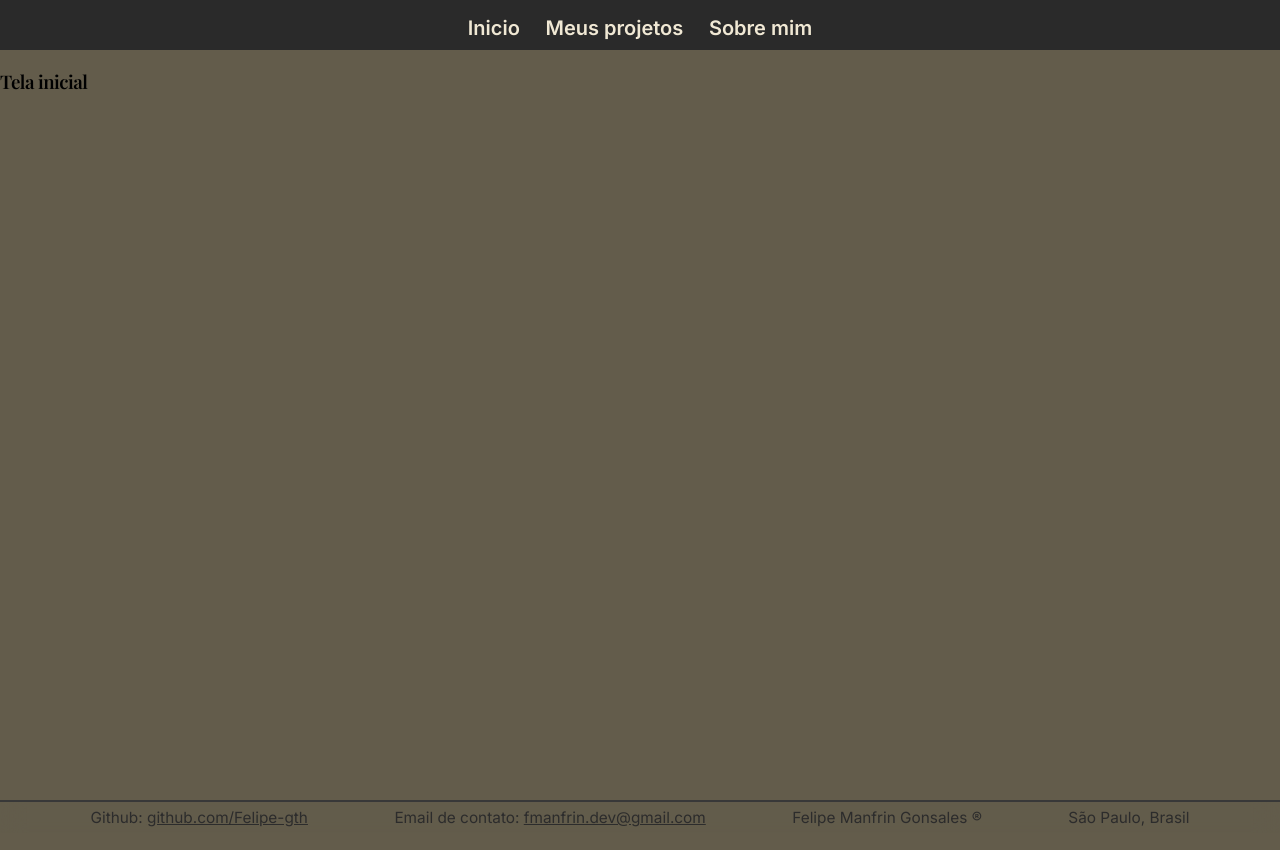
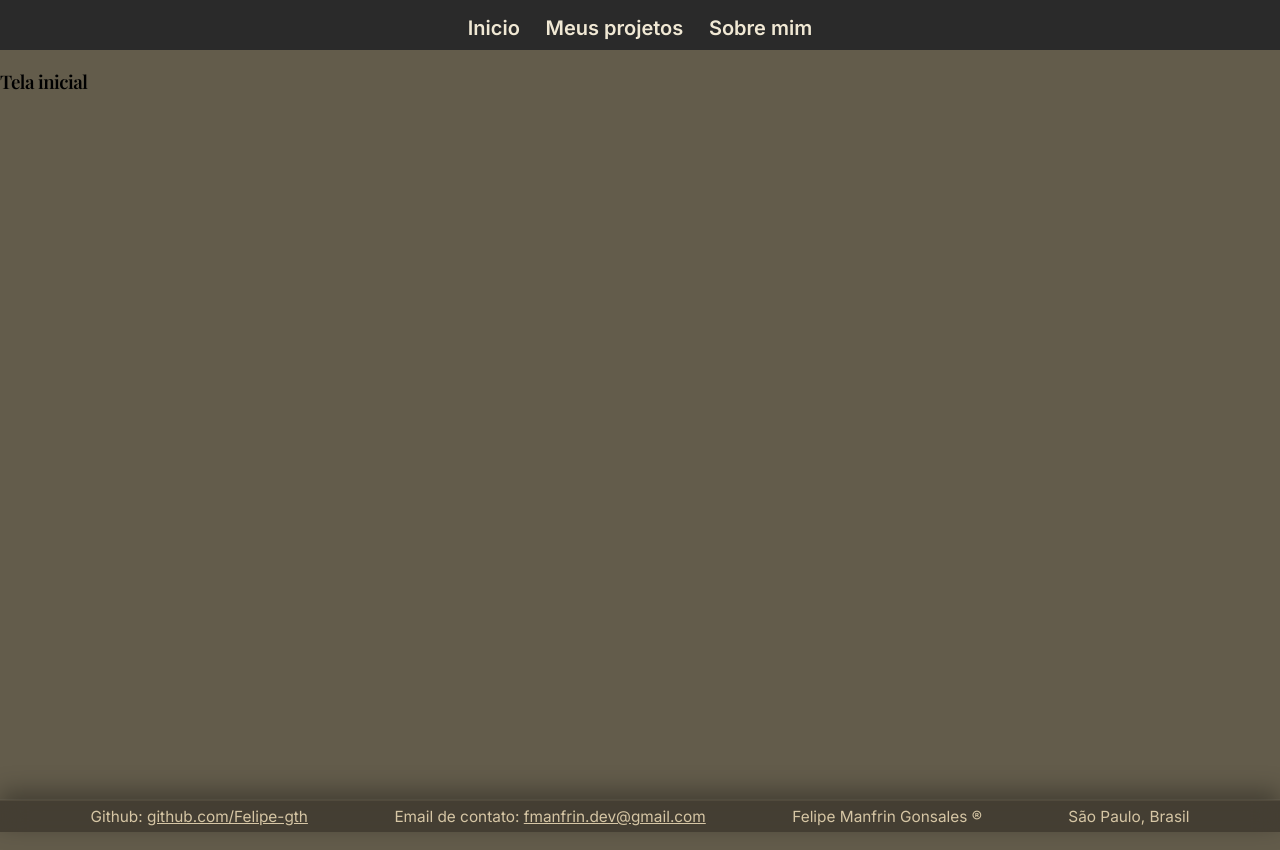
Before and after one commit to Felipe-gth/portfolio, an Angular app: page / in a window 1280 px wide. Built offline with nearby package versions, Linux system fonts and the light colour scheme.

Commit message:
Finish footer, projects search field and fix details page width

```diff
--- a/src/app/components/footer/footer.component.css
+++ b/src/app/components/footer/footer.component.css
@@ -4,20 +4,19 @@
     left: 0;
     width: 100%;
     z-index: 100;
-    background: rgba(99, 92, 75, 0.6);
+    background: rgba(58, 52, 42, 0.72);
     backdrop-filter: blur(12px);
     -webkit-backdrop-filter: blur(12px);
     transition: transform 0.3s ease;
     will-change: transform;
+    box-shadow:
+  0 -1px 0 rgba(255,255,255,0.04),
+  0 -8px 24px rgba(0,0,0,0.35);
+  border-top: 1px solid rgba(120, 110, 90, 0.25);
 }
 
 .footer-bar.hidden {
     transform: translateY(100%);
-}
-
-hr {
-    border: 1px solid #383838;
-    margin: 0;
 }
 
 .footer {
@@ -25,7 +24,7 @@ hr {
     flex-direction: row;
     justify-content: space-evenly;
     align-items: center;
-    color: #2c2c2c;
+    color: #D6C6A5;
     background: transparent;
     padding: 6px 8px;
     gap: 4px;
@@ -39,7 +38,7 @@ hr {
 
 .footer a {
     text-decoration: underline;
-    color: #2c2c2c;
+    color: #D6C6A5;
     font-size: clamp(0.4rem, 1.2vw, 1rem);
     white-space: nowrap;
 }
--- a/src/app/components/footer/footer.component.ts
+++ b/src/app/components/footer/footer.component.ts
@@ -7,7 +7,6 @@ import { ScrollService } from 'src/app/services/scroll.service';
     selector: 'app-footer',
     template: `
         <div class="footer-bar" [class.hidden]="isHidden">
-            <hr>
             <footer class="footer">
 
                 <p>Github: <a href="{{ github }}" target="_blank">{{ github.slice(8) }}</a></p>
--- a/src/app/components/technology/technology.component.css
+++ b/src/app/components/technology/technology.component.css
@@ -7,6 +7,8 @@
     gap: 80px;
     max-width: 100%;
     padding: 0px;
+    box-sizing: border-box;
+    overflow-x: hidden;
 }
 
 .technology {
--- a/src/app/projects/components/version/version.component.css
+++ b/src/app/projects/components/version/version.component.css
@@ -1,17 +1,20 @@
 .versions {
     width: 100%;
-    padding: 20;
+    max-width: 100%;
+    padding: 20px 0;
     display: flex;
     flex-direction: column;
     justify-content: center;
     list-style: none;
     gap: 10px;
+    box-sizing: border-box;
 }
 
 .card {
     width: 90%;
+    max-width: 100%;
     height: 55px;
-    margin: 20;
+    margin: 0 auto;
     background-color: #373737;
     border-radius: 15px;
     border: 1px solid #d6cdb8;
--- a/src/app/projects/pages/details/details.component.css
+++ b/src/app/projects/pages/details/details.component.css
@@ -1,6 +1,15 @@
 .details {
     color: #dfddcb;
     text-align: center;
+    max-width: 100%;
+    overflow-x: hidden;
+    box-sizing: border-box;
+    padding: 0 16px;
+}
+
+.details article {
+    max-width: 100%;
+    box-sizing: border-box;
 }
 
 .details h1 {
--- a/src/app/projects/pages/projects/projects.component.css
+++ b/src/app/projects/pages/projects/projects.component.css
@@ -5,7 +5,7 @@
 }
 
 input {
-    background-color: #2a2a2a;
+    background: rgba(42, 42, 42, 0.5);
     width: 90%;
     border-radius: 5px;
     height: 35px;
@@ -18,6 +18,8 @@ input {
     border-left: none;
     box-shadow: 2px 2px 12px 10px #0000001a;
     padding: 0px 10px 0px 10px;
+    backdrop-filter: blur(4px);
+    -webkit-backdrop-filter: blur(4px);
 }
 
 .input {
@@ -29,6 +31,9 @@ input {
     position: sticky;
     transition: top 0.3s ease;
     z-index: 1000;
+    background: rgba(99, 92, 75, 0.3);
+    backdrop-filter: blur(16px);
+    -webkit-backdrop-filter: blur(16px);
 }
 
 .input.nav-hidden {
--- a/src/app/projects/pages/projects/projects.component.ts
+++ b/src/app/projects/pages/projects/projects.component.ts
@@ -14,7 +14,7 @@ import { Project } from '../../shared/models/project.model';
                 [class.nav-hidden]="isNavbarHidden"
             >
                 <input
-                    type="search"
+                    type="text"
                     autocomplete="off"
                     placeholder="Procurar projeto"
                     aria-label="Procurar projeto"
```
